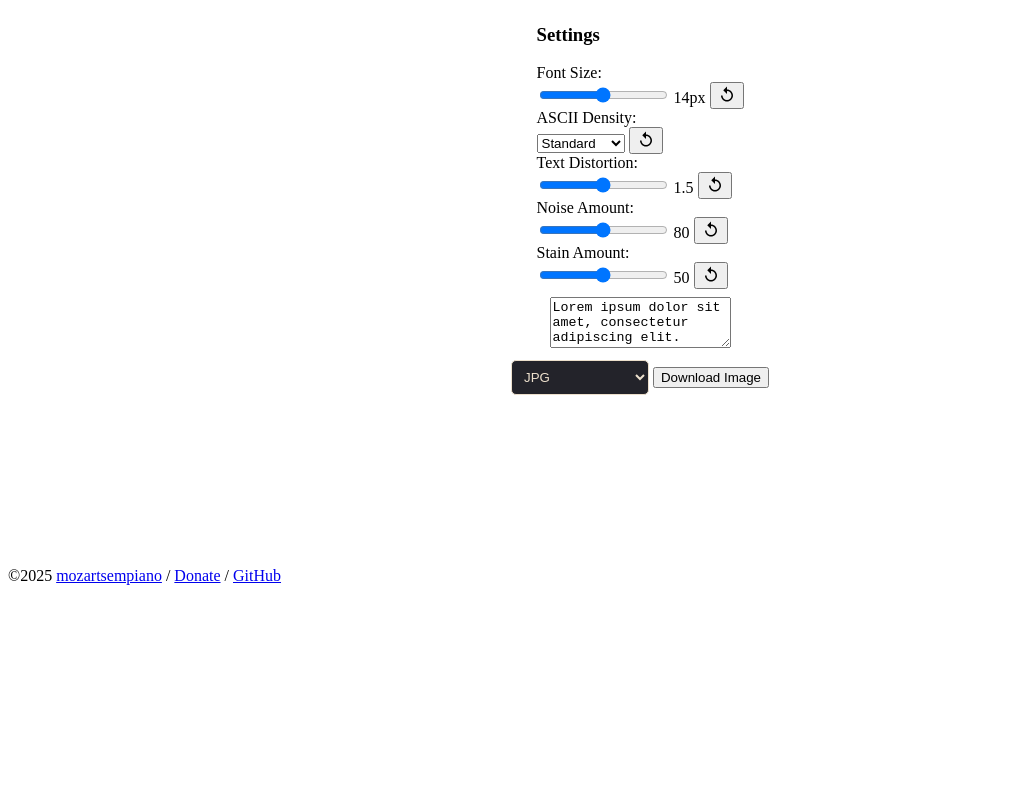
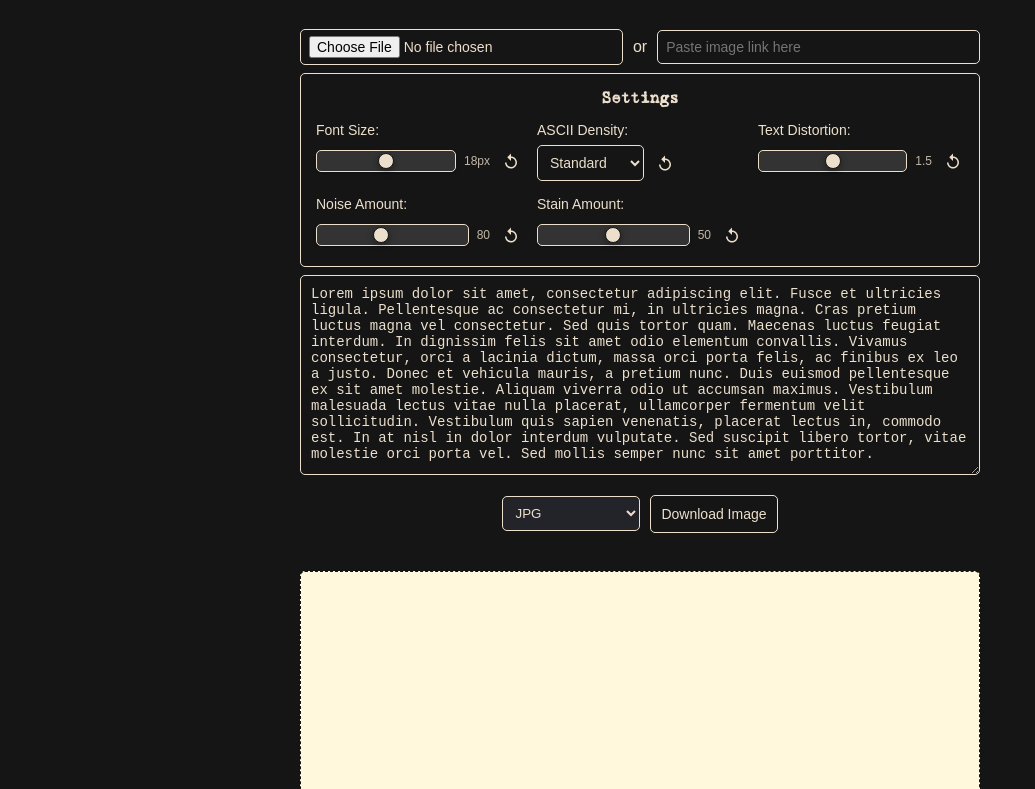
Before and after one commit to mozartsempiano/ascii-text-generator, a plain HTML site: page index.html in a window 1280 px wide. Shown: the part 104-893 px from the top of the page, without its empty margins (0-1035 px from the left). Before the commit the page ends 800 px from the top, so only its background shows below. Drawn offline with Linux system fonts and the light colour scheme; the site is published under a folder, as on GitHub Pages, so addresses that start at the root find nothing.

Commit message:
Fix relative paths for GitHub Pages

```diff
--- a/assets/css/ascii.css
+++ b/assets/css/ascii.css
@@ -1,6 +1,6 @@
 @font-face {
 	font-family: "gabriele-d";
-	src: url("/assets/fonts/gabriele-d.ttf") format("truetype");
+	src: url("../fonts/gabriele-d.ttf") format("truetype");
 	font-weight: normal;
 	font-style: normal;
 	font-display: swap;
--- a/index.html
+++ b/index.html
@@ -6,10 +6,10 @@
 
 		<title>ASCII Art Generator with Text</title>
 
-		<link rel="stylesheet" href="/assets/css/ascii.css" />
+		<link rel="stylesheet" href="assets/css/ascii.css" />
 		<!-- Page-specific CSS -->
 
-		<script src="/assets/js/ascii.js"></script>
+		<script src="assets/js/ascii.js"></script>
 	</head>
 
 	<body>
```
